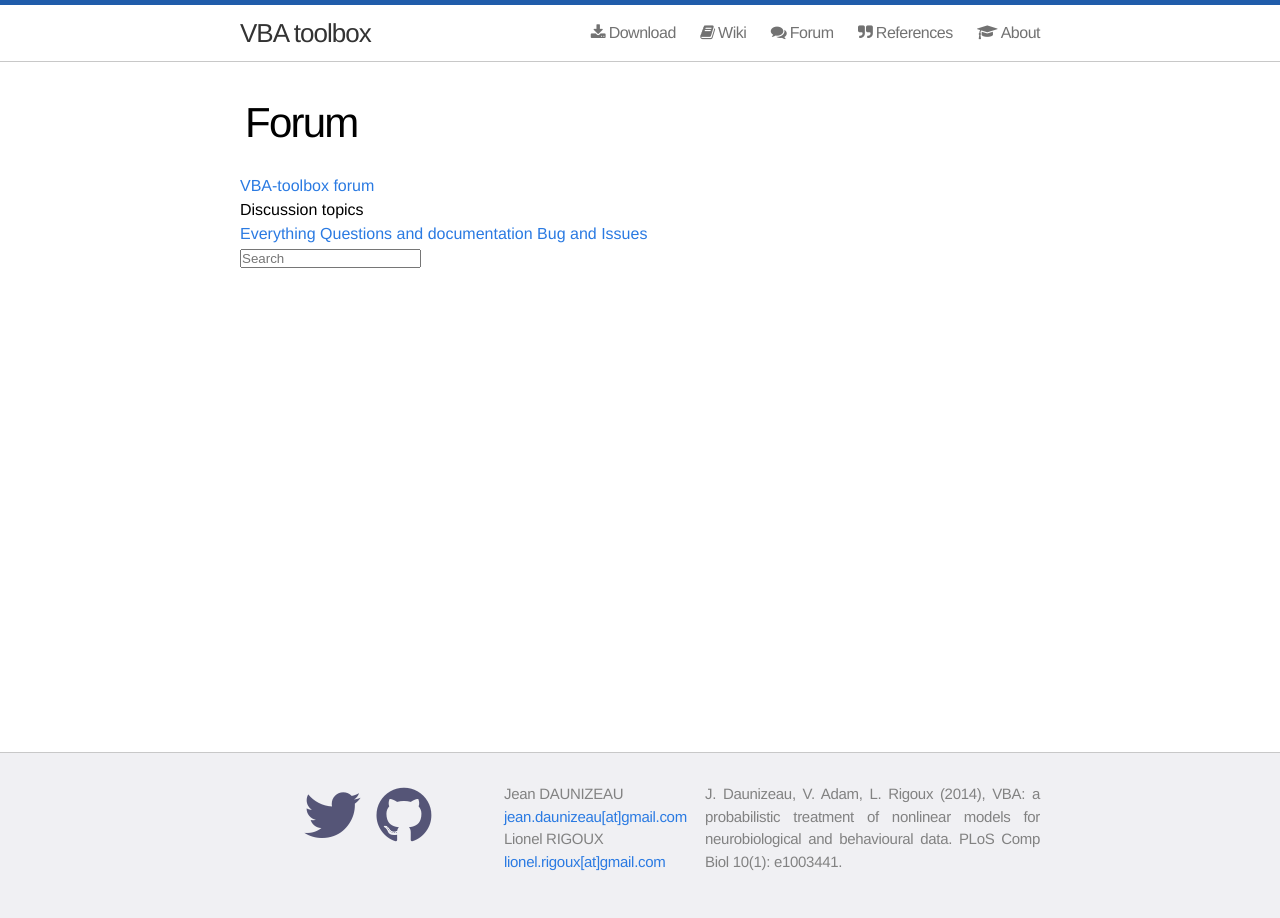
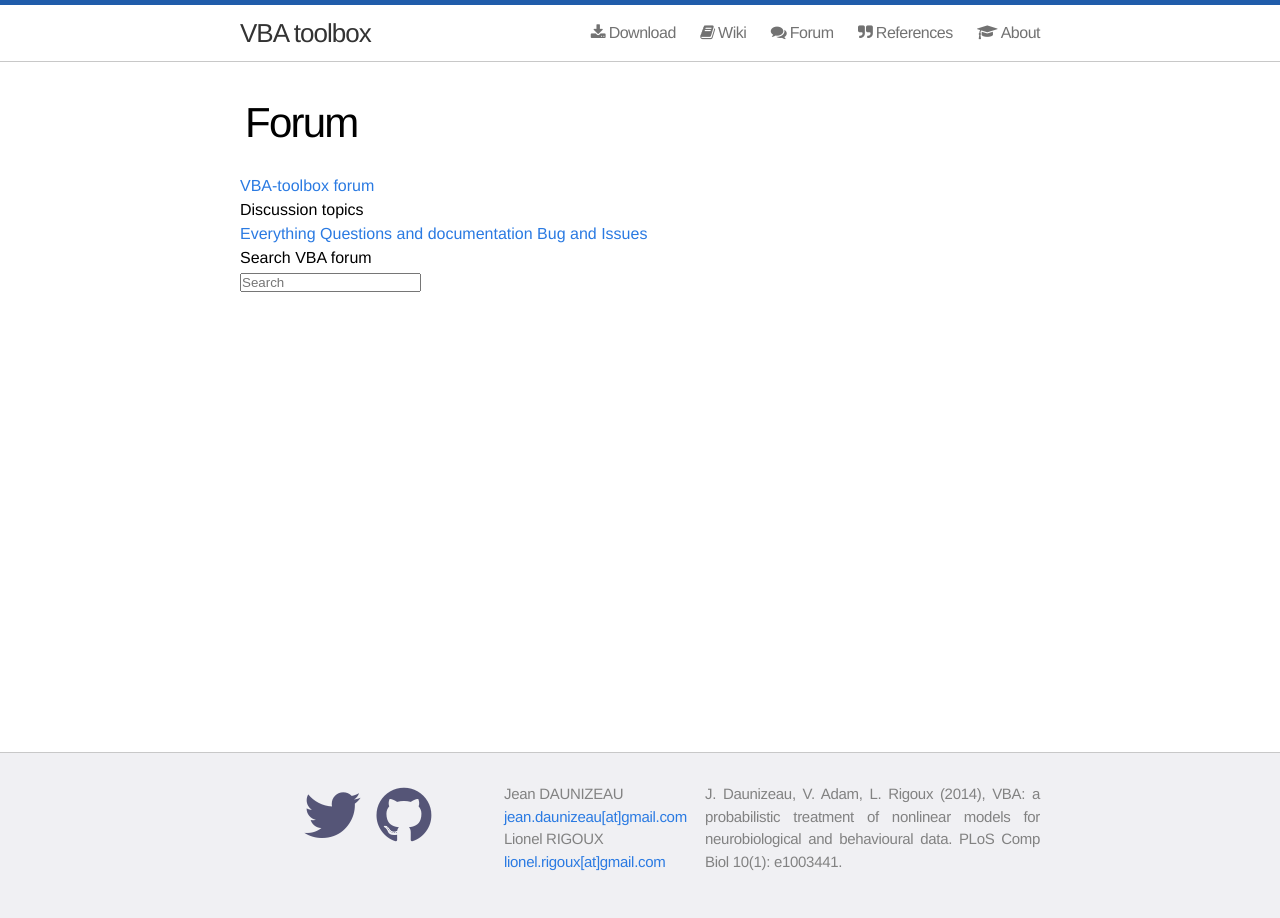
Before and after one commit to MBB-team/VBA-toolbox, a Jekyll site: the page built from forum/index.html, in a window 1280 px wide. Built offline with Jekyll 4.4.1, drawn with Linux system fonts in a browser that asks for light colours; nearby versions of some CDN libraries.

Commit message:
Update index.html

```diff
--- a/forum/index.html
+++ b/forum/index.html
@@ -14,6 +14,7 @@ title: Forum
     <a href="#!/issues">Bug and Issues</a>
    </div>
 
+    <div class="m-h3">Search VBA forum</div>
     <div class="m-search" id="m-search">
         <input type="text" name="q" placeholder="Search">
     </div>
```
